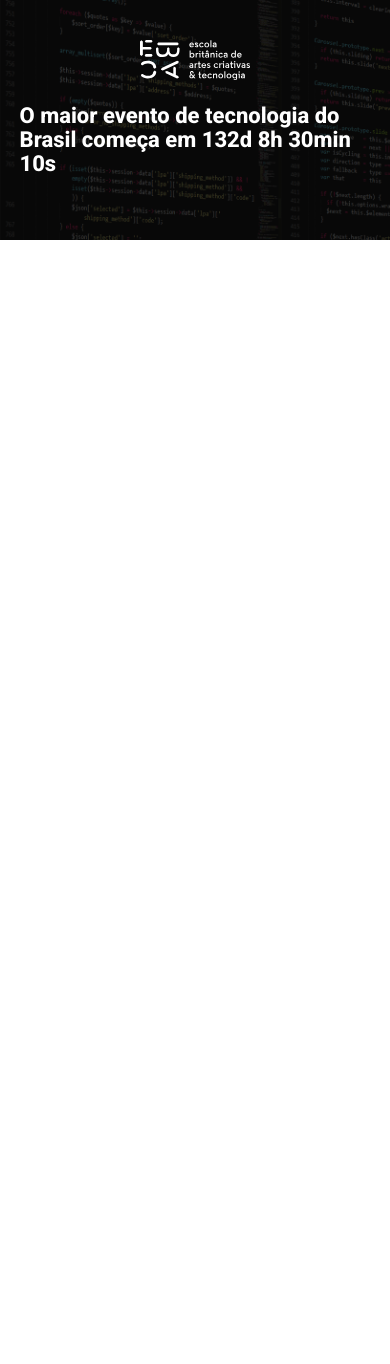
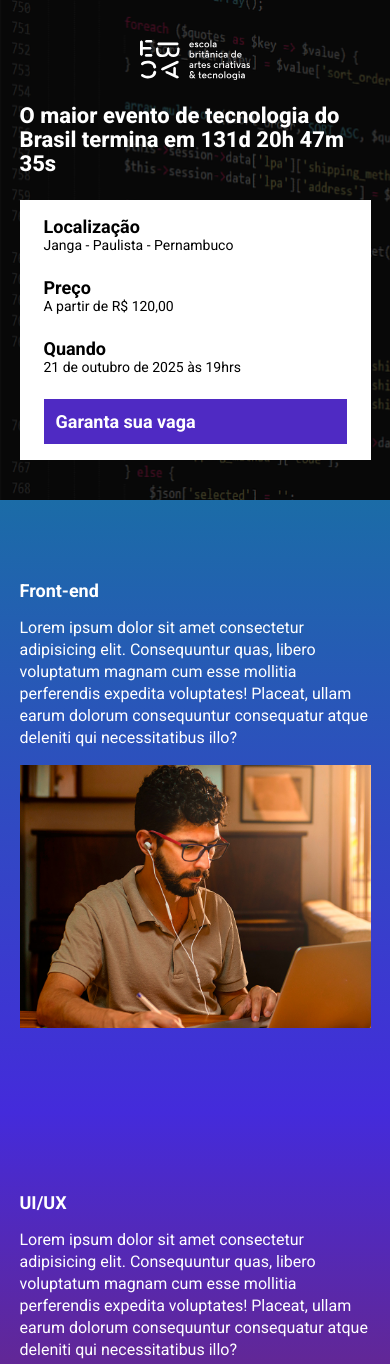
Before and after one commit to HuascarPinheiro/ebac_talks, a website built with Parcel: page src/index.html in a window 390 px wide. Shown: the top 1364 px of the page. Before the commit the page ends 844 px from the top, so only its background shows below. Built offline with nearby package versions, Linux system fonts and the light colour scheme.

Commit message:
criando a contagem regressiva

```diff
--- a/package.json
+++ b/package.json
@@ -2,6 +2,7 @@
   "name": "ebac_talks",
   "version": "1.0.0",
   "scripts": {
+    "build": "parcel build src/index.html",
     "dev": "parcel src/index.html src/styles/main.scss src/scripts/main.js",
     "clean": "parcel clean",
     "test": "echo \"Error: no test specified\" && exit 1"
--- a/src/index.html
+++ b/src/index.html
@@ -9,6 +9,7 @@
     <link rel="preconnect" href="https://fonts.gstatic.com" crossorigin>
     <link href="https://fonts.googleapis.com/css2?family=Roboto:ital,wght@0,100..900;1,100..900&display=swap" rel="stylesheet">
     <link rel="stylesheet" href="styles/main.scss">
+    <link rel="stylesheet" href="https://unpkg.com/aos@next/dist/aos.css" />
 
 </head>
 <body>
@@ -16,11 +17,68 @@
         <div class="container">
             <img class="hero__logo" src="./images/ebac_logo.svg" alt="EBAC">
             <p class="hero__text">
-                O maior evento de tecnologia do Brasil começa em 132d 8h 30min 10s
+                O maior evento de tecnologia do Brasil termina em <span id="contador"></span>
             </p>
+            <div class="infos-bar">
+                <ul class="infos-bar__infos">
+                    <li class="infos-bar__infos__item">
+                        <b>Localização</b>
+                        Janga - Paulista - Pernambuco
+                    </li>
+                    <li class="infos-bar__infos__item">
+                        <b>Preço</b>
+                        A partir de R$ 120,00
+                    </li>
+                    <li class="infos-bar__infos__item">
+                        <b>Quando</b>
+                        21 de outubro de 2025 às 19hrs
+                    </li>
+                </ul>
+                <a href="#" class="button button--primary">
+                    Garanta sua vaga
+                </a>
+            </div>
         </div>
     </header>
 
+    <section class="event event--front-end" >
+        <div class="container" data-aos="fade-right">
+            <div class="event__details">
+                <h2 class="event__details__title">Front-end</h2>
+                <p class="event__details__description" >Lorem ipsum dolor sit amet consectetur adipisicing elit. Consequuntur quas, libero voluptatum magnam cum esse mollitia perferendis expedita voluptates! Placeat, ullam earum dolorum consequuntur consequatur atque deleniti qui necessitatibus illo?</p>
+            </div>
+            <img class="event__image" src="./images/frontend.png" alt="Front-end">
+        </div>
+    </section>
+    <section class="event event--ui-ux event--image-left">
+        <div class="container" data-aos="fade-left">
+            <div class="event__details">
+                <h2 class="event__details__title">UI/UX</h2>
+                <p class="event__details__description" >Lorem ipsum dolor sit amet consectetur adipisicing elit. Consequuntur quas, libero voluptatum magnam cum esse mollitia perferendis expedita voluptates! Placeat, ullam earum dolorum consequuntur consequatur atque deleniti qui necessitatibus illo?</p>
+            </div>
+            <img class="event__image" src="./images/ui-ux.png" alt="UI/UX">
+        </div>
+    </section>
+    <section class="event event--data-science">
+        <div class="container" data-aos="fade-right">
+            <div class="event__details">
+                <h2 class="event__details__title">Data Science</h2>
+                <p class="event__details__description" >Lorem ipsum dolor sit amet consectetur adipisicing elit. Consequuntur quas, libero voluptatum magnam cum esse mollitia perferendis expedita voluptates! Placeat, ullam earum dolorum consequuntur consequatur atque deleniti qui necessitatibus illo?</p>
+            </div>
+            <img class="event__image" src="./images/data.png" alt="Data Science">
+        </div>
+    </section>
+    <section class="event event--back-end event--image-left">
+        <div class="container" data-aos="fade-left">
+            <div class="event__details">
+                <h2 class="event__details__title">Back-end</h2>
+                <p class="event__details__description" >Lorem ipsum dolor sit amet consectetur adipisicing elit. Consequuntur quas, libero voluptatum magnam cum esse mollitia perferendis expedita voluptates! Placeat, ullam earum dolorum consequuntur consequatur atque deleniti qui necessitatibus illo?</p>
+            </div>
+            <img class="event__image" src="./images/backend.png" alt="Back-end">
+        </div>
+    </section>
+
+    <script src="https://unpkg.com/aos@next/dist/aos.js"></script>
     <script src="scripts/main.js"></script>
 </body>
 </html>
--- a/src/scripts/main.js
+++ b/src/scripts/main.js
@@ -1 +1,29 @@
-console.log('Olá mundo');
+AOS.init();
+
+
+const dataDoEvento = new Date("Oct 21, 2025 19:00:00");
+const timeStampDoEvento = dataDoEvento.getTime();
+
+const contaAsHoras = setInterval(function() {
+    const agora = new Date();
+    const timeStampAtual = agora.getTime();
+
+    const distanciaAteOEvento = timeStampDoEvento - timeStampAtual;
+
+    const diaEmMs = (1000 * 60 * 60 * 24);
+    const horaEmMs = (1000 * 60 * 60);
+    const minutoEmMs = (1000 * 60);
+
+    const diasAteOEvento = Math.floor(distanciaAteOEvento / diaEmMs);
+    const horasAteOEvento = Math.floor((distanciaAteOEvento % diaEmMs) / horaEmMs);
+    const minutosAteOEvento = Math.floor((distanciaAteOEvento % horaEmMs) / minutoEmMs);
+    const segundosAteOEvento = Math.floor((distanciaAteOEvento % minutoEmMs) / 1000);
+
+
+    document.getElementById('contador').innerHTML = `${diasAteOEvento}d ${horasAteOEvento}h ${minutosAteOEvento}m ${segundosAteOEvento}s`
+
+    if (diasAteOEvento < 0) {
+        clearInterval(contaAsHoras);
+        document.getElementById('contador').innerHTML = 'O tempo para participar acabou!'
+    }
+}, 1000)
--- /dev/null
+++ b/src/styles/_event.scss
@@ -0,0 +1,65 @@
+@use 'variables';
+
+.event {
+    padding: 80px 0;
+
+    &--front-end {
+        background-image: linear-gradient(variables.$blue, variables.$purple);
+    }
+
+    &--ui-ux {
+        background-image: linear-gradient(variables.$purple, variables.$red);
+    }
+
+    &--data-science {
+        background-image: linear-gradient(variables.$red, variables.$yellow);
+    }
+
+    &--back-end {
+        background-image: linear-gradient(variables.$yellow, variables.$red);
+    }
+
+    &--image-left {
+        .container {
+            flex-direction: row-reverse;
+        }
+    }
+
+    .container {
+        display: flex;
+        gap: 40px;
+    }
+
+    &__image {
+        max-width: 360px;
+    }
+
+    &__details {
+
+
+        &__title {
+            font-size: 18px;
+            font-weight: bold;
+            margin-bottom: 16px;
+        }
+
+        &__description {
+            line-height: 22px;
+        }
+    }
+
+    @media (max-width: 640px) {
+        .container {
+            display: block;
+        }
+
+        &__image {
+            width: 100%;
+        }
+
+        &__details {
+            margin-right: 0;
+            margin-bottom: 16px;
+        }
+    }
+}
--- a/src/styles/_hero.scss
+++ b/src/styles/_hero.scss
@@ -1,3 +1,6 @@
+@use 'variables';
+
+
 .hero {
     padding-top: 64px;
     padding-bottom: 100px;
--- /dev/null
+++ b/src/styles/_variables.scss
@@ -0,0 +1,9 @@
+$textColor: #fff;
+$secondaryTextColor:#000;
+
+$blue:#1B6CA7;
+$purple: #442BDB;
+$red: #89223B;
+$yellow: #9C791D;
+
+$CorDeFundoBotao: #4F2AC3;
--- /dev/null
+++ b/src/styles/components/_buttons.scss
@@ -0,0 +1,25 @@
+@use '../variables';
+
+.button {
+    padding: 12px;
+    font-size: 18px;
+    font-weight: bold;
+    text-decoration: none;
+    text-align: center;
+    white-space: nowrap; //forçar a não quebrar linha
+
+    &--primary {
+        color: #fff;
+        background-color: variables.$CorDeFundoBotao;
+    }
+
+    @media (max-width: 640px) {
+        display: block;
+        width: 100%;
+    }
+
+    @media (max-width: 1024px) {
+        display: flex;
+        align-items: center;
+    }
+}
--- /dev/null
+++ b/src/styles/components/_infos_bar.scss
@@ -0,0 +1,43 @@
+@use '../variables';
+
+.infos-bar {
+    padding: 16px 24px;
+    background-color: #fff;
+    display: flex;
+    justify-content: space-between;
+
+    &__infos {
+        display: flex;
+        gap: 40px; //entre o "local" e o "preço"
+
+        &__item {
+            font-size: 14px;
+            color: variables.$secondaryTextColor;
+
+            b {
+                color: variables.$secondaryTextColor;
+                font-size: 18px;
+                display: block;
+            }
+        }
+    }
+
+    @media (max-width: 640px) {
+        display: block;
+
+        &__infos {
+            display: block;
+
+            &__item {
+                margin-bottom: 24px;
+            }
+        }
+    }
+
+    @media (max-width: 1024px) {
+        &__infos {
+            gap: 16px;
+        }
+    }
+
+}
--- a/src/styles/main.scss
+++ b/src/styles/main.scss
@@ -1,11 +1,16 @@
 @use 'hero';
+@use 'components/infos_bar';
+@use 'components/buttons';
+@use 'event';
+@use 'variables';
 
 * {
     margin: 0;
     padding: 0;
     box-sizing: border-box;
     font-family: Roboto, sans-serif;
-    color: #fff;
+    list-style: none;
+    color: variables.$textColor;
 }
 
 .container {
```
